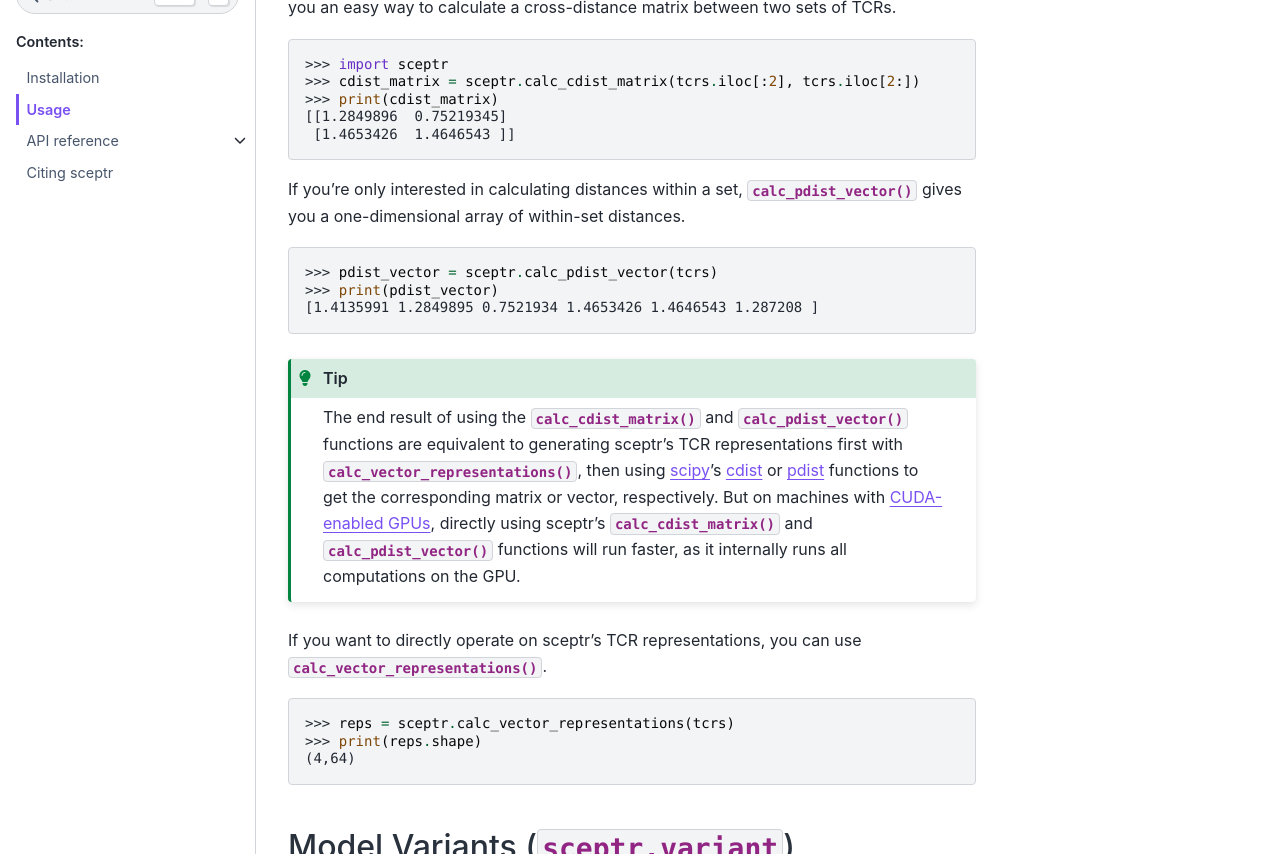
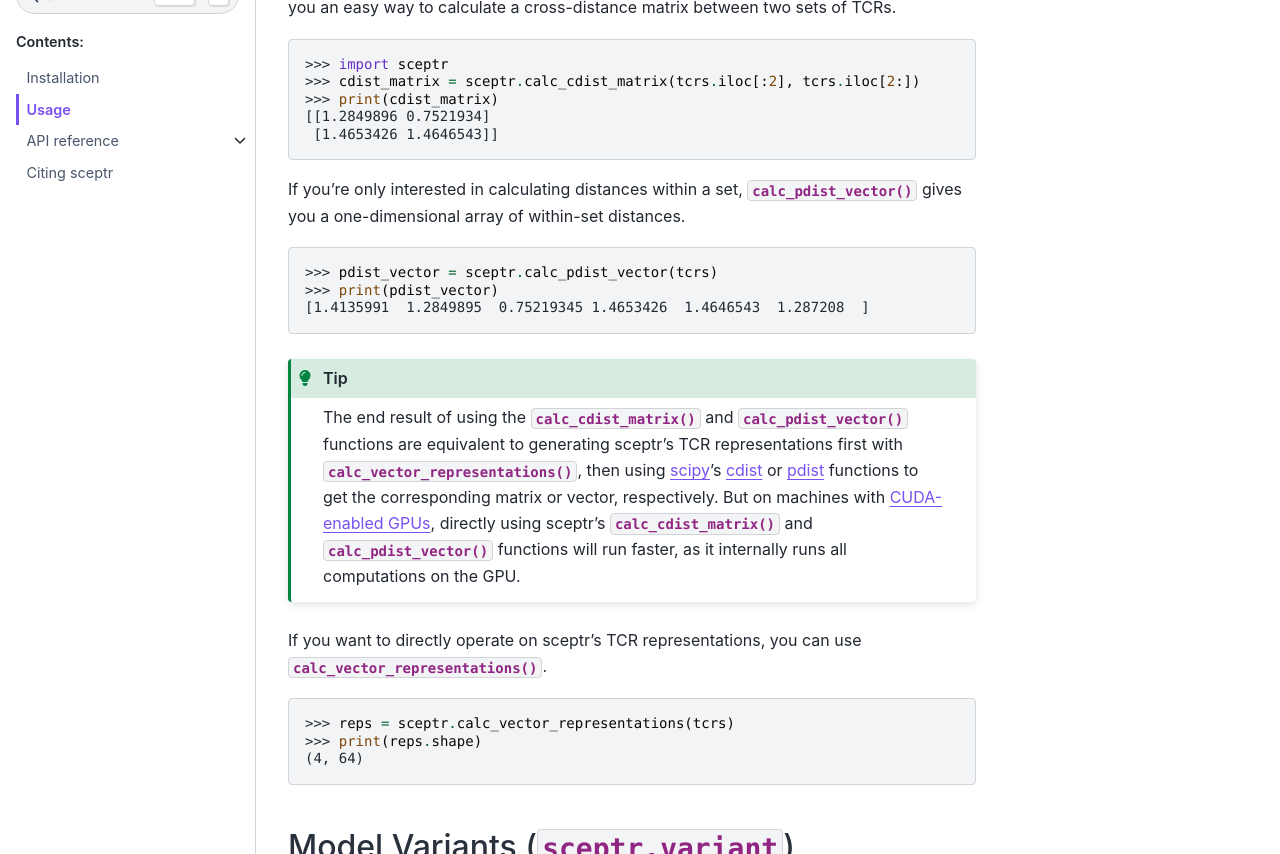
Before and after one commit to yutanagano/sceptr, a Sphinx documentation site: the page built from docs/usage.rst, in a window 1280 px wide and 1400 px high, scrolled down 772 px. Shown: the part 152-1006 px from the top of the window. Built offline with Sphinx 7.4.7 and the Sphinx Book theme 1.1.4, drawn with Linux system fonts in a browser that asks for light colours.

Commit message:
Implement doctest builder and fix doc bugs

```diff
--- a/docs/conf.py
+++ b/docs/conf.py
@@ -16,7 +16,7 @@
 # -- General configuration ---------------------------------------------------
 # https://www.sphinx-doc.org/en/master/usage/configuration.html#general-configuration
 
-extensions = ["sphinx.ext.autodoc", "sphinx.ext.autosummary", "sphinx.ext.napoleon"]
+extensions = ["sphinx.ext.autodoc", "sphinx.ext.autosummary", "sphinx.ext.napoleon", "sphinx.ext.doctest"]
 
 templates_path = ["_templates"]
 exclude_patterns = ["_build", "Thumbs.db", ".DS_Store"]
--- a/docs/usage.rst
+++ b/docs/usage.rst
@@ -35,14 +35,14 @@
 >>> import sceptr
 >>> cdist_matrix = sceptr.calc_cdist_matrix(tcrs.iloc[:2], tcrs.iloc[2:])
 >>> print(cdist_matrix)
-[[1.2849896  0.75219345]
- [1.4653426  1.4646543 ]]
+[[1.2849896 0.7521934]
+ [1.4653426 1.4646543]]
 
 If you're only interested in calculating distances within a set, :py:func:`~sceptr.calc_pdist_vector` gives you a one-dimensional array of within-set distances.
 
 >>> pdist_vector = sceptr.calc_pdist_vector(tcrs)
 >>> print(pdist_vector)
-[1.4135991 1.2849895 0.7521934 1.4653426 1.4646543 1.287208 ]
+[1.4135991  1.2849895  0.75219345 1.4653426  1.4646543  1.287208  ]
 
 .. tip::
 	The end result of using the :py:func:`~sceptr.calc_cdist_matrix` and :py:func:`~sceptr.calc_pdist_vector` functions are equivalent to generating sceptr's TCR representations first with :py:func:`~sceptr.calc_vector_representations`, then using `scipy <https://scipy.org/>`_'s `cdist <https://docs.scipy.org/doc/scipy/reference/generated/scipy.spatial.distance.cdist.html>`_ or `pdist <https://docs.scipy.org/doc/scipy/reference/generated/scipy.spatial.distance.pdist.html#scipy.spatial.distance.pdist>`_ functions to get the corresponding matrix or vector, respectively.
@@ -52,7 +52,7 @@
 
 >>> reps = sceptr.calc_vector_representations(tcrs)
 >>> print(reps.shape)
-(4,64)
+(4, 64)
 
 .. _model_variants:
 
```
Also changed, not shown: 3 other files.
